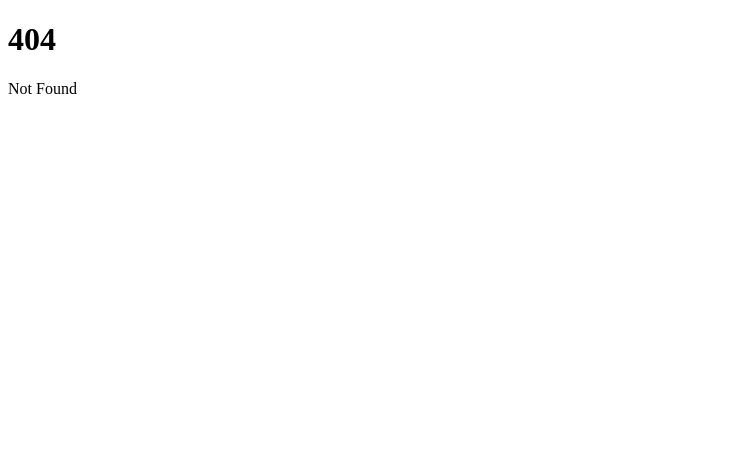
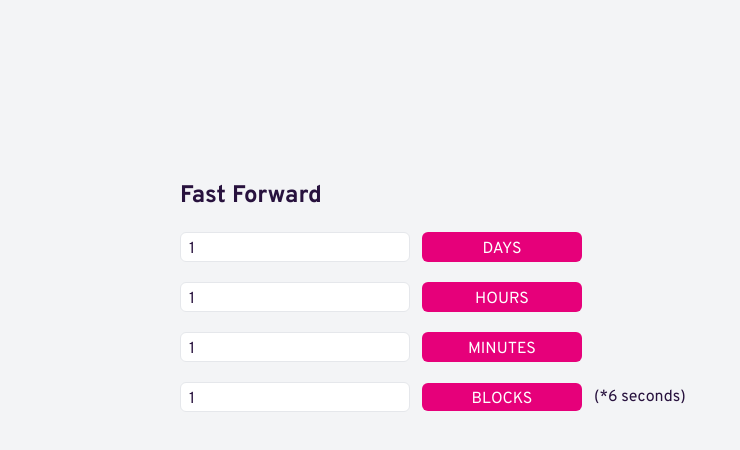
Before and after one commit to galaniprojects/Polkadot-Bounty-Manager, a SvelteKit app: page /chopsticks in a window 1280 px wide. Before the commit this address had no page. Shown: the top 450 px of the page, without its empty margins (0-740 px from the left). Built offline with nearby package versions, Linux system fonts and the light colour scheme.

Commit message:
bounty creation draft

```diff
--- a/package.json
+++ b/package.json
@@ -39,6 +39,8 @@
 	"type": "module",
 	"dependencies": {
 		"@polkadot-api/descriptors": "file:.papi/descriptors",
+		"@polkadot/api": "^12.3.1",
+		"@polkadot/extension-dapp": "^0.51.1",
 		"amplify-adapter": "^0.1.2",
 		"polkadot-api": "^0.12.1"
 	}
--- a/src/components/AppBar.svelte
+++ b/src/components/AppBar.svelte
@@ -1,16 +1,23 @@
 <script lang="ts">
 	import { onMount } from 'svelte';
 	import { isLoggedIn, loggedAddresses, activeAddress } from '../stores';
-	import { connectInjectedExtension, getInjectedExtensions } from 'polkadot-api/pjs-signer';
+	// import { connectInjectedExtension, getInjectedExtensions } from 'polkadot-api/pjs-signer';
 	import BountyDialog from './BountyDialog.svelte';
+	import { web3Accounts, web3Enable } from '@polkadot/extension-dapp';
 
 	let loginDialogOpened = false;
 	let availableExtensions: Array<string> = [];
 	let selectedExtension: string | undefined;
 
 	async function logIn() {
-		const extension = await connectInjectedExtension(selectedExtension!);
-		let accounts = extension.getAccounts();
+		console.log("loginnn")
+		const extensions = await web3Enable('my cool dapp');
+		console.log(extensions.length);
+		// const extension = await connectInjectedExtension(selectedExtension!);
+		// let accounts = extension.getAccounts();
+		// const addresses = accounts.map((account) => account.address);
+
+		const accounts = await web3Accounts();
 		const addresses = accounts.map((account) => account.address);
 
 		if (accounts.length > 0) {
@@ -28,8 +35,12 @@
 		loginDialogOpened = true;
 	}
 
-	onMount(() => {
-		availableExtensions = getInjectedExtensions() || [];
+	onMount(async () => {
+		const extensions = await web3Enable('my cool dapp');
+		availableExtensions =
+			extensions.map((extension) => {
+				return extension.name;
+			}) || [];
 		if (availableExtensions.length > 0) {
 			selectedExtension = availableExtensions[0];
 		} else {
--- a/src/components/bounty-setup/ApprovalReferendum.svelte
+++ b/src/components/bounty-setup/ApprovalReferendum.svelte
@@ -1,13 +1,42 @@
 <script>
+	import { ApiPromise, WsProvider } from '@polkadot/api';
+	import {
+		web3Accounts,
+		web3FromAddress
+	} from '@polkadot/extension-dapp';
+
 	let success = false;
 	let bounty = {
 		id: '#88',
 		title: 'Community Event Activity Bounty'
 	};
 
-	function submit() {
+	async function submit() {
 		success = !success;
+
+		const accounts = await web3Accounts();
+		const wsProvider = new WsProvider('ws://localhost:8000');
+		const injector = await web3FromAddress(accounts[0].address);
+
+		const api = await ApiPromise.create({ provider: wsProvider });
+
+		console.log('making preimage');
+		let preimageTx = api.tx.bounties.approveBounty(60);
+
+		let refernda = api.tx.referenda.submit(
+			{
+				Origins: 'BigSpender'
+			},
+			{ Inline: preimageTx.method.toHex() },
+			{ After: 1 }
+		);
+		let encoded = refernda.method.toHex();
+		console.log(encoded);
+
+		const ref = await refernda.signAndSend(accounts[0].address, { signer: injector.signer });
+		console.log(ref);
 	}
+
 </script>
 
 <div>
--- a/src/components/bounty-setup/BountyCreation.svelte
+++ b/src/components/bounty-setup/BountyCreation.svelte
@@ -1,4 +1,9 @@
 <script>
+	import { ApiPromise, WsProvider } from '@polkadot/api';
+	import {
+		web3Accounts,
+		web3FromAddress
+	} from '@polkadot/extension-dapp';
 	let success = false;
 
 	let bounty = {
@@ -6,8 +11,17 @@
 		title: 'Community Event Activity Bounty'
 	};
 
-	function submit() {
-		success = !success;
+
+
+	async function submit() {
+		const accounts = await web3Accounts();
+		const wsProvider = new WsProvider('ws://localhost:8000');
+		const injector = await web3FromAddress(accounts[0].address);
+
+		const api = await ApiPromise.create({ provider: wsProvider });
+		let tx = await api.tx.bounties
+			.proposeBounty(20000000000000, 'hello bounty')
+			.signAndSend(accounts[0].address, { signer: injector.signer });
 	}
 </script>
 
--- /dev/null
+++ b/src/routes/chopsticks/+page.svelte
@@ -0,0 +1,65 @@
+<script lang="ts">
+	import '../../app.css';
+	import { ApiPromise, WsProvider } from '@polkadot/api';
+
+	let days: number = 1;
+	let hours = 1;
+	let mins = 1;
+	let blocks = 1;
+
+	async function fastForward(blocks: number) {
+		const wsProvider = new WsProvider('ws://localhost:8000');
+		const api = await ApiPromise.create({ provider: wsProvider });
+		let number = (await api.rpc.chain.getHeader()).number.toNumber();
+		await api.rpc('dev_newBlock', {
+			count: 1,
+			unsafeBlockHeight: number + blocks
+		});
+	}
+
+	async function fastForwardDays() {
+		fastForward((days * 24 * 60 * 60) / 6 - 3)
+	}
+
+	async function fastForwardHours() {
+		fastForward((hours * 60 * 60) / 6 - 3)
+	}
+
+	async function fastForwardMinutes() {
+		fastForward((mins * 60) / 6 - 3)
+	}
+
+	async function fastForwardBlocks() {
+		fastForward(blocks)
+	}
+</script>
+
+<div class="p-40">
+	<h1 class="m-5 text-2xl font-bold">Fast Forward</h1>
+	<div class="flex m-5 gap-3">
+		<input bind:value={days} class="border pt-1 pl-2 w-1/4 rounded-md bg-white" />
+		<button on:click={fastForwardDays} class="button-active min-w-40">DAYS</button>
+	</div>
+
+	<div class="flex m-5 gap-3">
+		<input class="border pt-1 pl-2 w-1/4 rounded-md bg-white" bind:value={hours} />
+		<button on:click={fastForwardHours} class="button-active min-w-40">HOURS</button>
+	</div>
+
+	<div class="flex m-5 gap-3">
+		<input class="border pt-1 pl-2 w-1/4 rounded-md bg-white" bind:value={mins} />
+		<button on:click={fastForwardMinutes} class="button-active min-w-40">MINUTES</button>
+	</div>
+
+	<div class="flex m-5 gap-3 items-center">
+		<input class="border pt-1 pl-2 w-1/4 rounded-md bg-white" bind:value={blocks} />
+		<button on:click={fastForwardBlocks} class="button-active min-w-40">BLOCKS </button>
+		<p>(*6 seconds)</p>
+	</div>
+</div>
+
+<style lang="postcss">
+	:global(html) {
+		background-color: theme(colors.gray.100);
+	}
+</style>
```
Also changed, not shown: 1 other file (tests, documents, lock files or other folders).
